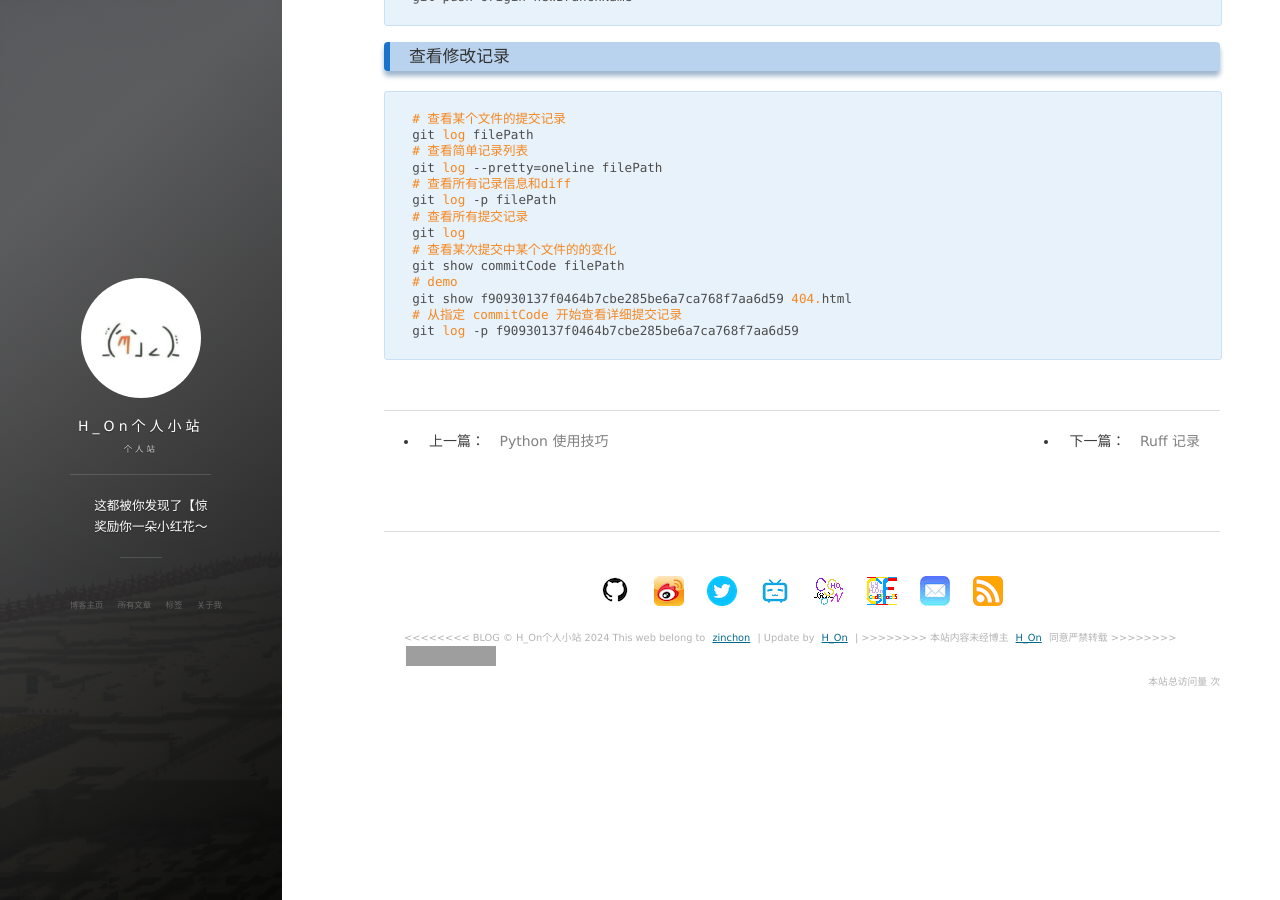
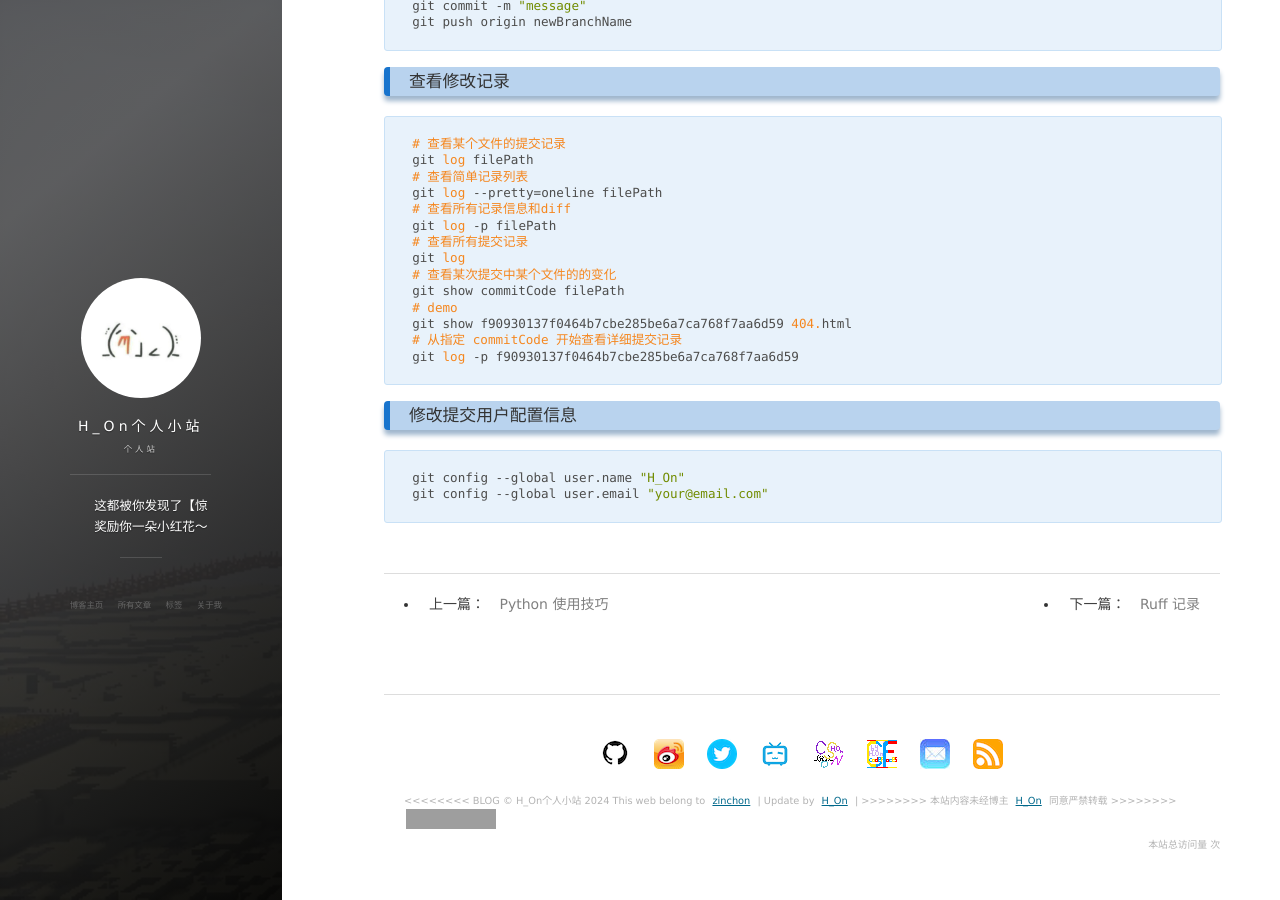
Before and after one commit to Hybrogen/Hybrogen.github.io, a Jekyll site: the page built from _posts/2024-02-22-GitRecord.md, in a window 1280 px wide and 900 px high, scrolled down 1598 px. Built offline with Jekyll 4.4.1, drawn with Linux system fonts in a browser that asks for light colours; nearby versions of some CDN libraries; comment, search, counter and statistics services are not loaded; grey boxes are pictures that could not be loaded.

Commit message:
git 用户信息

````diff
--- a/_posts/2024-02-22-GitRecord.md
+++ b/_posts/2024-02-22-GitRecord.md
@@ -14,6 +14,7 @@ tag: Git
 - [分支管理](#分支管理)
 - [创建分支上传远端](#创建分支上传远端)
 - [查看修改记录](#查看修改记录)
+- [修改提交用户配置信息](#修改提交用户配置信息)
 
 ### 获取项目
 ```sh
@@ -96,3 +97,9 @@ git show f90930137f0464b7cbe285be6a7ca768f7aa6d59 404.html
 # 从指定 commitCode 开始查看详细提交记录
 git log -p f90930137f0464b7cbe285be6a7ca768f7aa6d59
 ```
+
+### 修改提交用户配置信息
+```sh
+git config --global user.name "H_On"
+git config --global user.email "your@email.com"
+```
````
